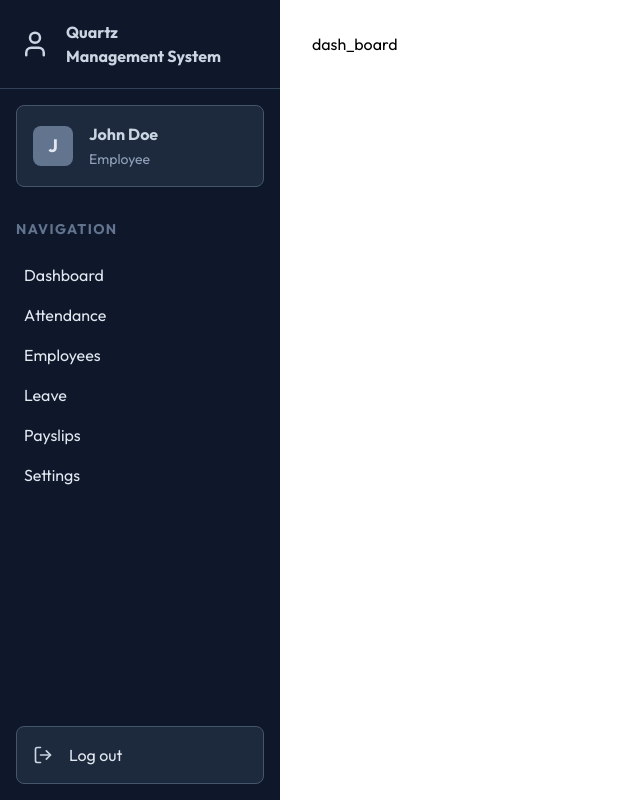
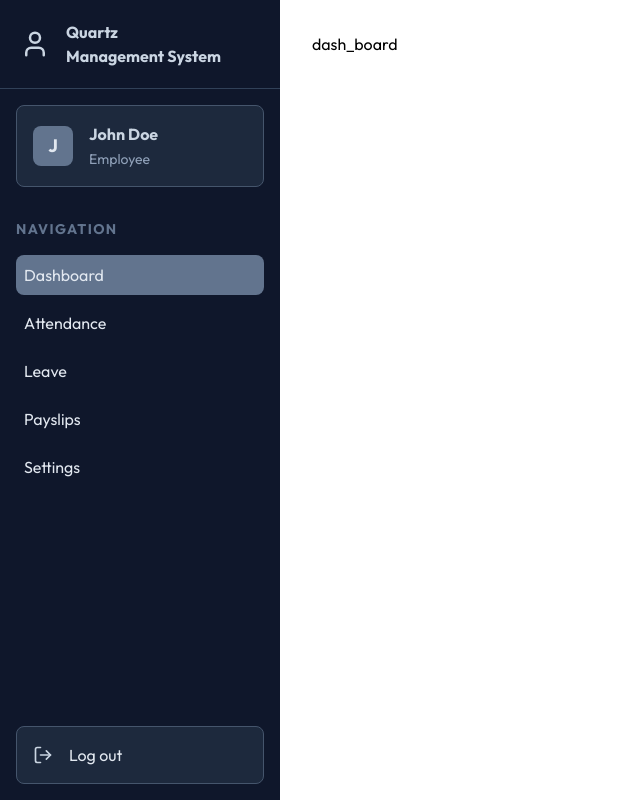
Before and after one commit to adnan-sami-dev/mern_ems, a React (Vite) app in the folder front_end/: page /dashboard in a window 1280 px wide. Shown: the whole page, without its empty margins (0-640 px from the left). Built offline with nearby package versions, Linux system fonts and the light colour scheme.

Commit message:
optimised UI code for sidebar nav

```diff
--- a/front_end/src/components/SideBar.jsx
+++ b/front_end/src/components/SideBar.jsx
@@ -49,12 +49,12 @@ const SideBar = () => {
                         : "-translate-x-full"
                     }`}
             >
-                <SideBarContent className = "z-50" username={username} role={role} />
+                <SideBarContent className = "z-50" username={username} role={role} pathname={pathname} />
             </aside>
 
             {/* Desktop Menu */}
             <aside className = "hidden lg:flex flex-col h-full w-70 bg-slate-900 text-slate-200" >
-                <SideBarContent className = "z-50" username={username} role={role} />
+                <SideBarContent className = "z-50" username={username} role={role} pathname={pathname} />
             </aside>
         </div>
     )
--- a/front_end/src/components/SideBarContent.jsx
+++ b/front_end/src/components/SideBarContent.jsx
@@ -2,8 +2,17 @@ import { LogOutIcon, UserIcon } from 'lucide-react'
 import React from 'react'
 import { Link } from 'react-router-dom'
 
-const SideBarContent = ({ username, role }) => {
-  return (
+const SideBarContent = ({ username, role, pathname }) => {
+    const navItems = [
+        { name: "Dashboard", path: "/dashboard" },
+        { name: "Attendance", path: "/attendance" },
+        { name: "Employees", path: "/employees", role: "ADMIN" }, // Only show for ADMIN
+        { name: "Leave", path: "/leave" },
+        { name: "Payslips", path: "/payslips" },
+        { name: "Settings", path: "/settings" }
+    ]
+
+    return (
     <div className="flex flex-col h-full">
         {/* App Header */}
         <div className = "flex flex-row items-center p-5 gap-4 border-b border-slate-700">
@@ -32,15 +41,25 @@ const SideBarContent = ({ username, role }) => {
         <div className="flex flex-col p-4 gap-4">
             <h2 className="text-slate-500 font-bold text-sm uppercase tracking-widest">Navigation</h2>
             <div>
-                <Link to = "/dashboard" className = "block p-2 rounded-lg hover:bg-slate-500  transition-colors duration-300">Dashboard</Link>
-                <Link to = "/attendance" className = "block p-2 rounded-lg hover:bg-slate-500  transition-colors duration-300">Attendance</Link>
+                {navItems
+                    .filter((item) => !item.role || item.role === role)
+                    .map((item) => {
+                        const isActive = pathname.startsWith(item.path)
 
-                {/* a condition to check if user is admin */}
-                <Link to = "/employees" className = "block p-2 rounded-lg hover:bg-slate-500  transition-colors duration-300">Employees</Link>
-
-                <Link to = "/leave" className = "block p-2 rounded-lg hover:bg-slate-500  transition-colors duration-300">Leave</Link>
-                <Link to = "/payslips" className = "block p-2 rounded-lg hover:bg-slate-500  transition-colors duration-300">Payslips</Link>
-                <Link to = "/settings" className = "block p-2 rounded-lg hover:bg-slate-500  transition-colors duration-300">Settings</Link>
+                        return (
+                            <Link
+                                key={item.path}
+                                to={item.path}
+                                className={`block p-2 rounded-lg transition-colors duration-300 mb-2 ${
+                                    isActive
+                                        ? "bg-slate-500"
+                                        : "hover:bg-slate-700"
+                                }`}
+                            >
+                                {item.name}
+                            </Link>
+                        )
+                    })}
             </div>
         </div>
         {/* Logout Button */}
@@ -51,7 +70,7 @@ const SideBarContent = ({ username, role }) => {
             </div>
         </div>
     </div>
-  )
+    )
 }
 
 export default SideBarContent
```
